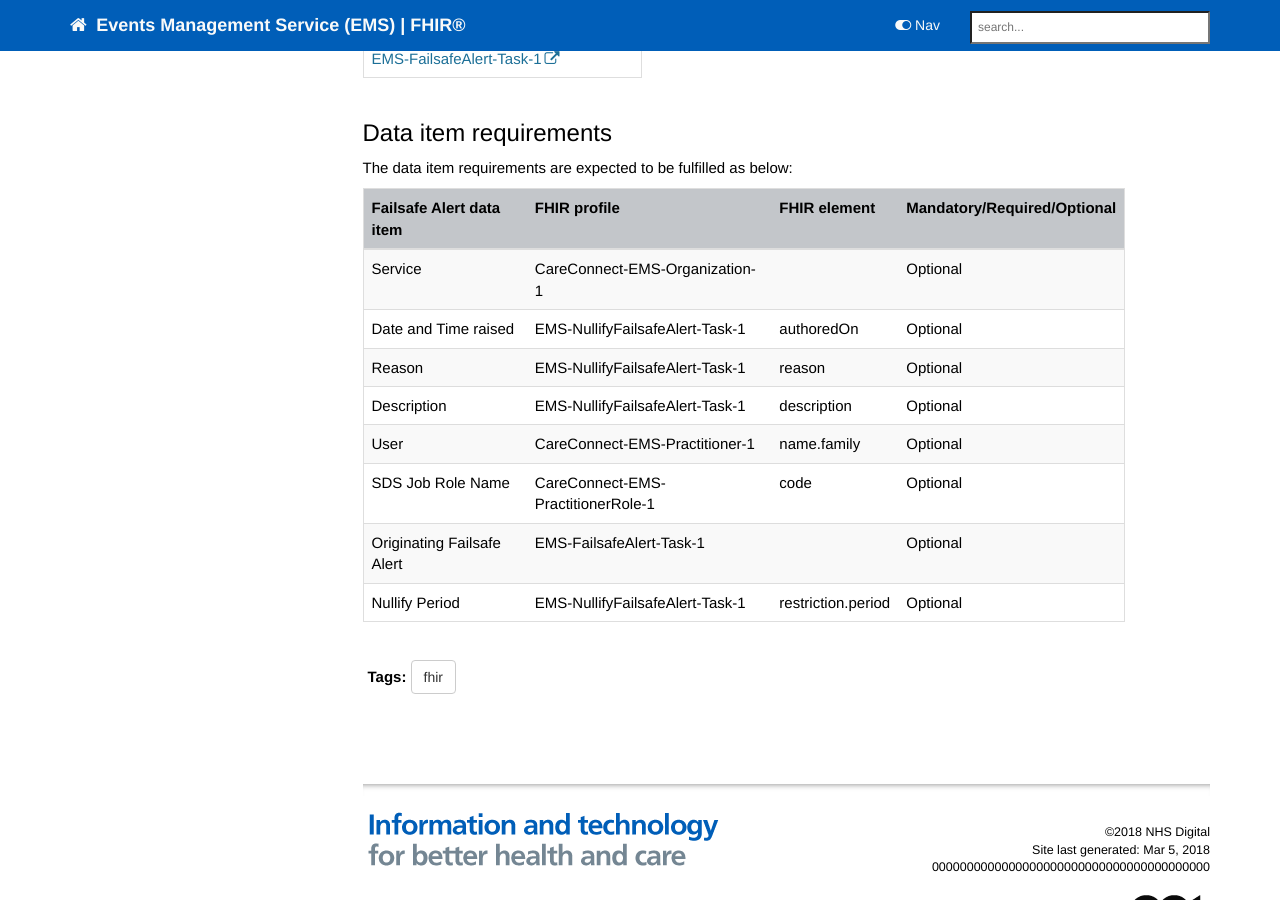
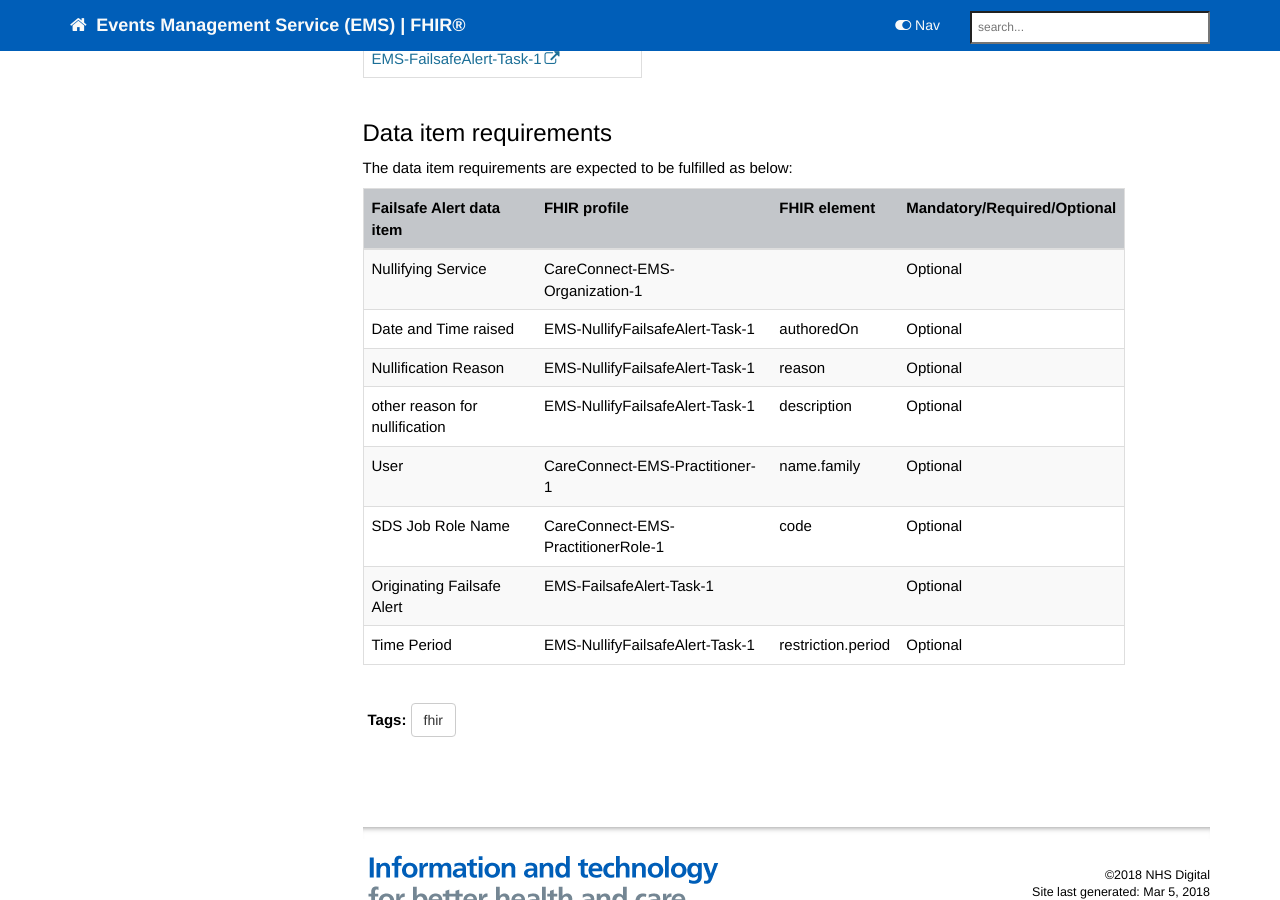
Before and after one commit to nhsconnect/Events-Management, a Jekyll site: the page built from pages/explore/explore_national_failsafe_alert_nullify.md, in a window 1280 px wide and 900 px high, scrolled down 896 px. Built offline with Jekyll 4.4.1, drawn with Linux system fonts in a browser that asks for light colours; nearby versions of some CDN libraries; comment, search, counter and statistics services are not loaded.

Commit message:
Failsafe Nullify Markdown

```diff
--- a/pages/explore/explore_national_failsafe_alert_nullify.md
+++ b/pages/explore/explore_national_failsafe_alert_nullify.md
@@ -31,11 +31,11 @@
 
 | Failsafe Alert data item | FHIR profile               | FHIR element                     | Mandatory/Required/Optional |
 |--------------------------|----------------------------|----------------------------------|-----------------------------|
-| Service                  | CareConnect-EMS-Organization-1 |                                  | Optional                   |
+| Nullifying Service                  | CareConnect-EMS-Organization-1 |                                  | Optional                   |
 | Date and Time raised     | EMS-NullifyFailsafeAlert-Task-1       | authoredOn                       | Optional                   |
-| Reason            | EMS-NullifyFailsafeAlert-Task-1       | reason                    |        Optional            |
-| Description         | EMS-NullifyFailsafeAlert-Task-1       | description                  |     Optional               |
+| Nullification Reason            | EMS-NullifyFailsafeAlert-Task-1       | reason                    |        Optional            |
+| other reason for nullification         | EMS-NullifyFailsafeAlert-Task-1       | description                  |     Optional               |
 | User              | CareConnect-EMS-Practitioner-1      | name.family                      | Optional                   |
 | SDS Job Role Name         | CareConnect-EMS-PractitionerRole-1      | code                       | Optional                   |
 | Originating Failsafe Alert        | EMS-FailsafeAlert-Task-1      |                        | Optional                   |
-| Nullify Period               | EMS-NullifyFailsafeAlert-Task-1      |restriction.period | Optional                  |
+| Time Period               | EMS-NullifyFailsafeAlert-Task-1      |restriction.period | Optional                  |
```
